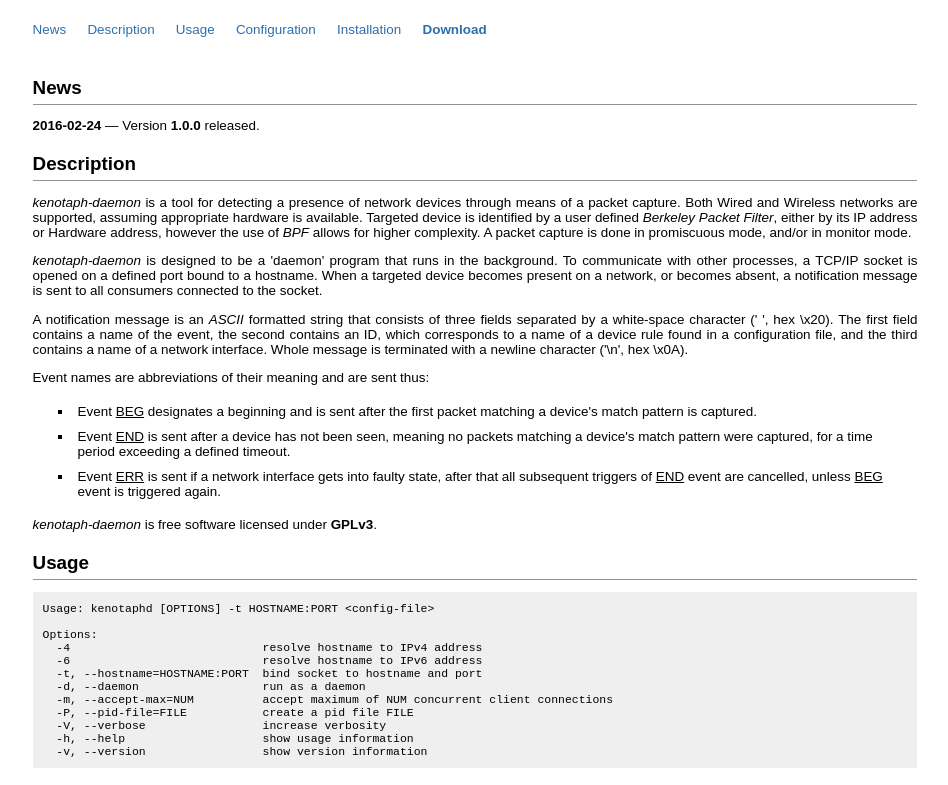
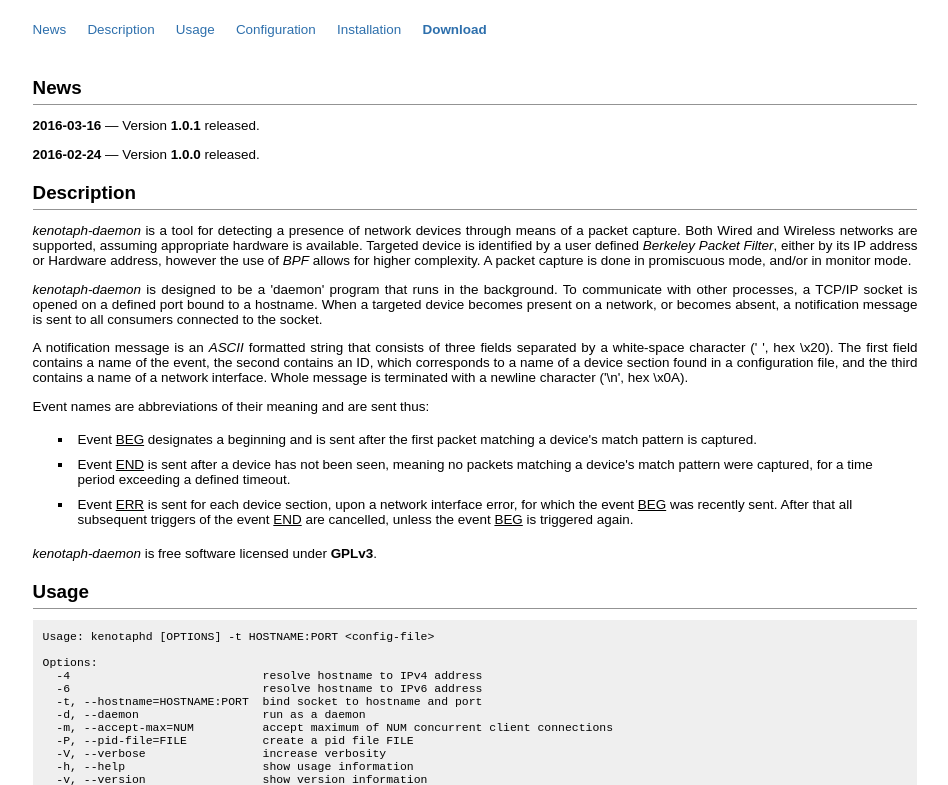
Before and after one commit to antagon/kenotaph-daemon-web, a plain HTML site: page index.html in a window 1280 px wide. Shown: the part 42-827 px from the top of the page, without its empty margins (165-1113 px from the left). Drawn offline with Linux system fonts and the light colour scheme.

Commit message:
Version 1.0.1.

```diff
--- a/index.html
+++ b/index.html
@@ -75,6 +75,10 @@
 			<h2 id="news">News</h2>
 			<div id="news_section" class="content_section">
 				<p>
+					<strong>2016-03-16</strong> &#8212; Version <strong>1.0.1</strong> released.
+				</p>
+
+				<p>
 					<strong>2016-02-24</strong> &#8212; Version <strong>1.0.0</strong> released.
 				</p>
 
@@ -89,7 +93,7 @@
 
 				<p> <em>kenotaph-daemon</em>  is designed to be a 'daemon' program that runs in the background. To communicate with other processes, a TCP/IP socket is opened on a defined port bound to a hostname. When a targeted device becomes present on a network, or becomes absent, a notification message is sent to all consumers connected to the socket.</p>
 
-				<p>A notification message is an <em>ASCII</em> formatted string that consists of three fields separated by a white-space character (' ', hex \x20).  The  first field  contains a name of the event, the second contains an ID, which corresponds to a name of a device rule found in a configuration file, and the third contains a name of a network interface. Whole message is terminated with a newline character ('\n', hex \x0A).</p>
+				<p>A notification message is an <em>ASCII</em> formatted string that consists of three fields separated by a white-space character (' ', hex \x20).  The  first field  contains a name of the event, the second contains an ID, which corresponds to a name of a device section found in a configuration file, and the third contains a name of a network interface. Whole message is terminated with a newline character ('\n', hex \x0A).</p>
 
 				<p>Event names are abbreviations of their meaning and are sent thus:</p>
 
@@ -98,7 +102,7 @@
 
 					<li>Event <u>END</u> is sent after a device has not been seen, meaning no packets matching a device's match pattern were captured,  for  a  time  period  exceeding  a defined timeout.</li>
 
-					<li>Event <u>ERR</u> is sent if a network interface gets into faulty state, after that all subsequent triggers of <u>END</u> event are cancelled, unless <u>BEG</u> event is triggered again.</li>
+					<li>Event <u>ERR</u> is sent for each device section, upon a network interface error, for which the event <u>BEG</u> was recently sent. After that all subsequent triggers of the event <u>END</u> are cancelled, unless the event <u>BEG</u> is triggered again.
 				</ul>
 
 				<p> <em>kenotaph-daemon</em> is free software licensed under <strong>GPLv3</strong>.
@@ -220,7 +224,7 @@ interface eth0
 				</p>
 
 				<ul>
-					<li> <a href="files/kenotaph-daemon-1.0.0.tar.gz">kenotaph-daemon-1.0.0.tar.gz</a> <sup>[<a href="files/kenotaph-daemon-1.0.0.tar.gz.sig">signature</a>] [<a href="https://github.com/antagon/kenotaph-daemon/blob/1.0.0/ChangeLog">changelog</a>]</sup> </li>
+					<li> <a href="files/kenotaph-daemon-1.0.1.tar.gz">kenotaph-daemon-1.0.1.tar.gz</a> <sup>[<a href="files/kenotaph-daemon-1.0.1.tar.gz.sig">signature</a>] [<a href="https://github.com/antagon/kenotaph-daemon/blob/1.0.1/ChangeLog">changelog</a>]</sup> </li>
 				</ul>
 			</div>
 		</div>
```
